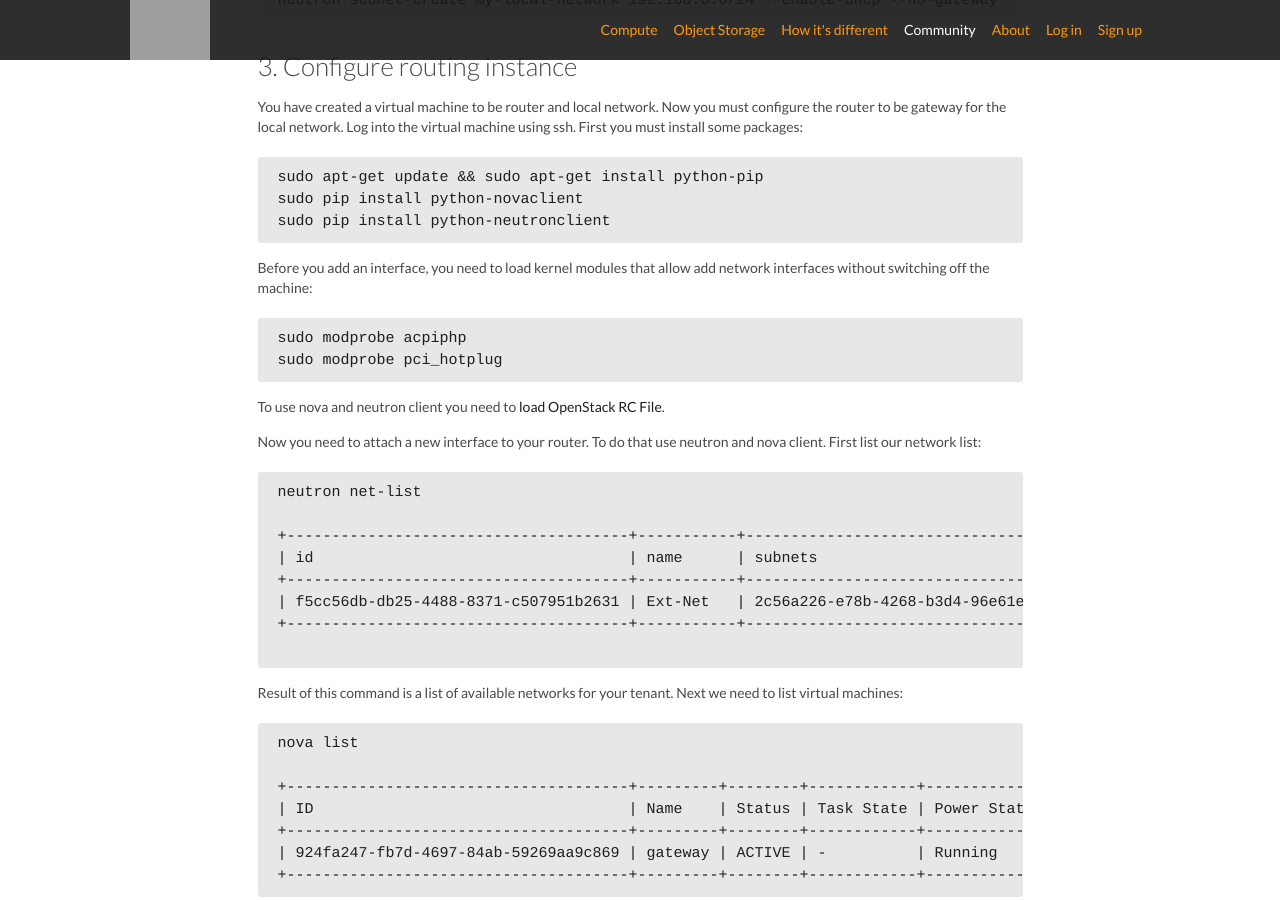
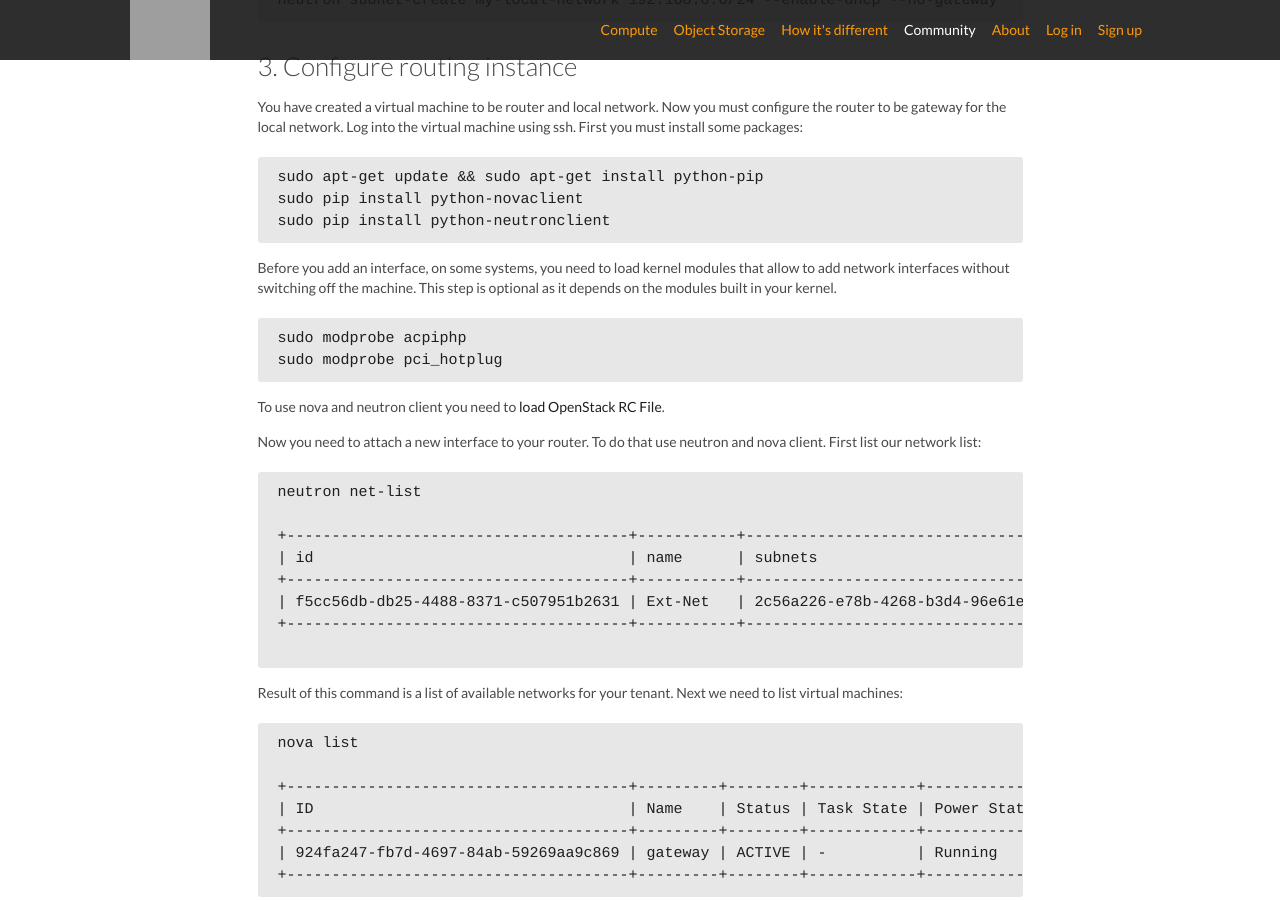
Before and after one commit to ovhlabs/knowledge-base, a Jekyll site: the page built from en/_posts/2014-09-22-create-private-network.markdown, in a window 1280 px wide and 900 px high, scrolled down 4264 px. Built offline with Jekyll 4.4.1, drawn with Linux system fonts in a browser that asks for light colours; Markdown is read by kramdown in place of the engine named in the settings; comment, search, counter and statistics services are not loaded; grey boxes are pictures that could not be loaded.

Commit message:
Fix dead link and clarify a sentence

```diff
--- a/en/_posts/2014-09-22-create-private-network.markdown
+++ b/en/_posts/2014-09-22-create-private-network.markdown
@@ -36,7 +36,7 @@
 To have access to the Internet from the local network you need an instance that
 will act as a gateway for this network. This router will be an instance with
 public and private IP addresses, connected to both networks. [How to launch an
-instance](https://community.runabove.com/kb/en/instances/how-to-create-a-compute-instance-in-few-seconds.html).
+instance](/kb/en/instances/how-to-create-a-compute-instance-in-few-seconds.html).
 
 <h2 id="local_net">2. Create local network</h2>
 
@@ -124,14 +124,15 @@
     sudo pip install python-novaclient
     sudo pip install python-neutronclient
 
-Before you add an interface, you need to load kernel modules that allow add
-network interfaces without switching off the machine:
+Before you add an interface, on some systems, you need to load kernel modules
+that allow to add network interfaces without switching off the machine. This
+step is optional as it depends on the modules built in your kernel.
 
     sudo modprobe acpiphp
     sudo modprobe pci_hotplug
 
 To use nova and neutron client you need to [load OpenStack RC
-File](/kb/en/instances/use-openstack-services.html).
+File](/kb/en/instances/use-openstack-command-line-tools.html).
 
 Now you need to attach a new interface to your router. To do that use neutron
 and nova client. First list our network list:
```
